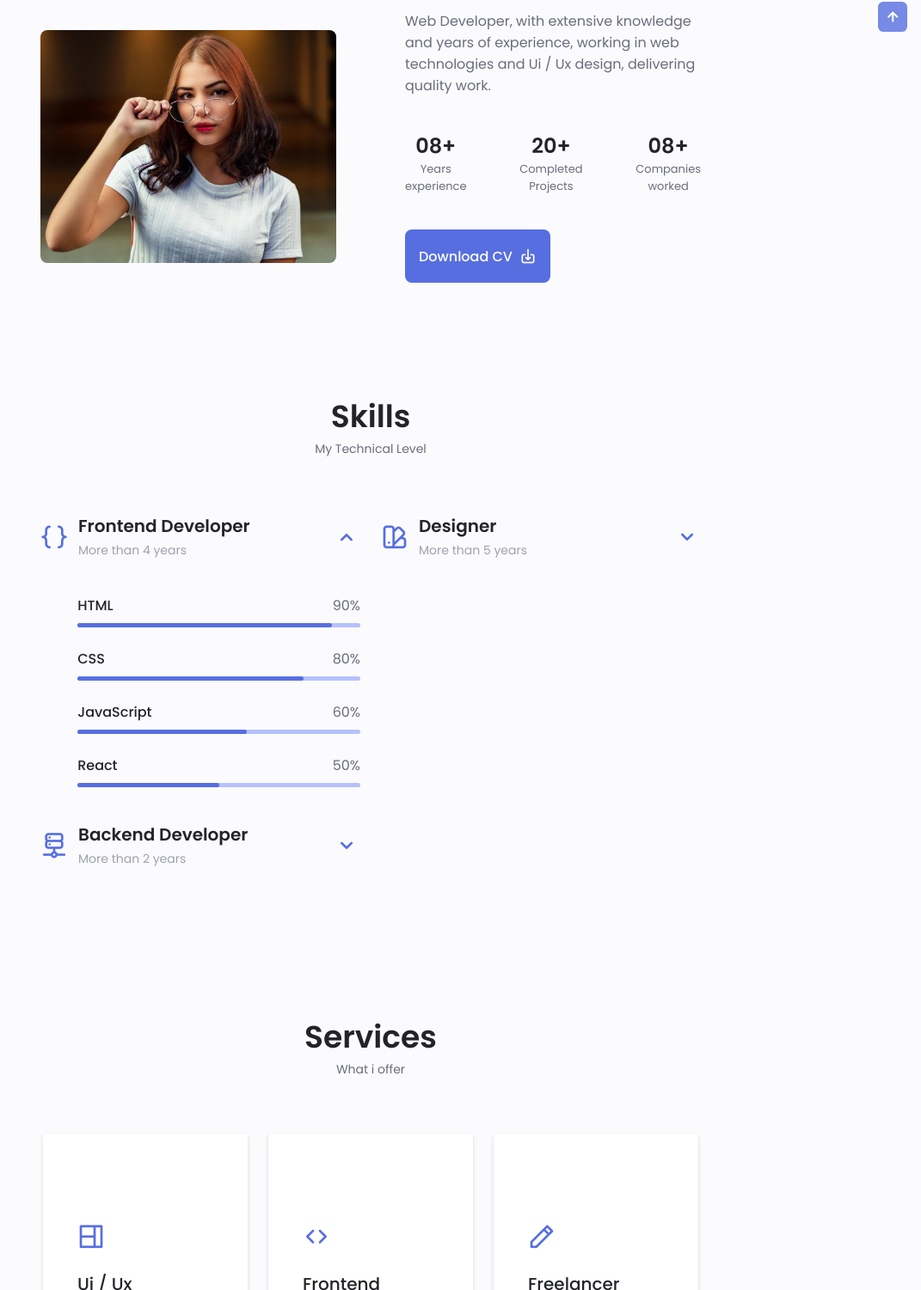
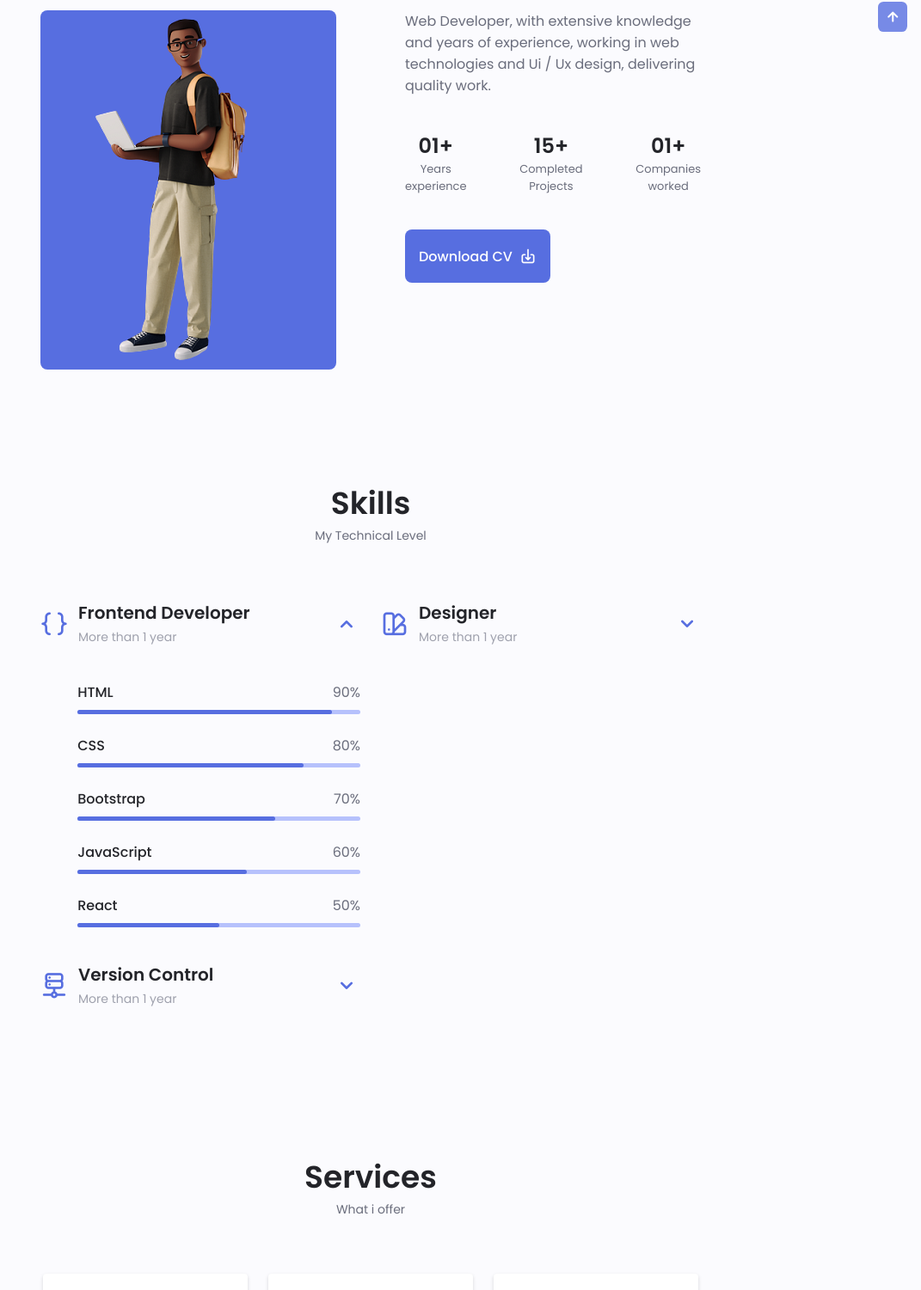
Before and after one commit to loyalthedev/Personal-Portfolio, a plain HTML site: page index.html in a window 1280 px wide. Shown: the part 923-2424 px from the top of the page at 86% size, without its empty margins (209-1280 px from the left). Drawn offline with nearby package versions, Linux system fonts and the light colour scheme.

Commit message:
here i am committing again

```diff
--- a/assets/css/style.css
+++ b/assets/css/style.css
@@ -407,10 +407,24 @@ img {
 
 /* About  */
 .about__img {
-    width: 200px;
+    /* width: 200px; */
     border-radius: .5rem;
     justify-self: center;
     align-self: center;
+}
+
+.about__blob-container {
+    width: auto;
+    height: fit-content;
+    background-color: var(--first-color);
+    padding-top: 10px;
+    border-radius: .5rem;
+}
+
+.about__blob-img {
+    justify-self: center;
+    align-self: center;
+    margin-left: 4em;
 }
 
 .about__description {
@@ -520,6 +534,10 @@ img {
     width: 80%;
 }
 
+.skills__bootstrap {
+    width: 70%;
+}
+
 .skills__js {
     width: 60%;
 }
@@ -528,20 +546,12 @@ img {
     width: 50%;
 }
 
-.skills__php {
+.skills__git {
     width: 80%;
 }
 
-.skills__node {
-    width: 70%;
-}
-
-.skills__angular {
-    width: 60%;
-}
-
-.skills__python {
-    width: 55%;
+.skills__github {
+    width: 80%;
 }
 
 .skills__figma {
--- a/index.html
+++ b/index.html
@@ -114,7 +114,6 @@
                             </g>
 
                         </svg>
-                        </svg>
                     </div>
 
                     <div class="home__data">
@@ -148,7 +147,9 @@
             <span class="section__subtitle">My Introduction</span>
 
             <div class="about__container container grid">
-                <img src="./assets/images/about.jpg" alt="" class="about__img">
+                <div class="about__blob-container">
+                    <img src="./assets/images/about_blob.png" alt="" class="about__blob-img">
+                </div>
 
                 <div class="about__data">
                     <p class="about__description">Web Developer, with extensive knowledge and years of experience,
@@ -156,17 +157,17 @@
 
                     <div class="about__info">
                         <div>
-                            <span class="about__info-title">08+</span>
+                            <span class="about__info-title">01+</span>
                             <span class="about__info-name">Years <br> experience</span>
                         </div>
 
                         <div>
-                            <span class="about__info-title">20+</span>
+                            <span class="about__info-title">15+</span>
                             <span class="about__info-name">Completed <br> Projects</span>
                         </div>
 
                         <div>
-                            <span class="about__info-title">08+</span>
+                            <span class="about__info-title">01+</span>
                             <span class="about__info-name">Companies <br> worked</span>
                         </div>
 
@@ -194,7 +195,7 @@
 
                             <div>
                                 <h1 class="skills__title">Frontend Developer</h1>
-                                <span class="skills__subtitle">More than 4 years</span>
+                                <span class="skills__subtitle">More than 1 year</span>
                             </div>
 
                             <i class="uil uil-angle-down skills__arrow"></i>
@@ -219,6 +220,16 @@
                                 </div>
                                 <div class="skills__bar">
                                     <span class="skills__percentage skills__css"></span>
+                                </div>
+                            </div>
+
+                            <div class="skills__data">
+                                <div class="skills__titles">
+                                    <h3 class="skills__name">Bootstrap</h3>
+                                    <span class="skills__number">70%</span>
+                                </div>
+                                <div class="skills__bar">
+                                    <span class="skills__percentage skills__bootstrap"></span>
                                 </div>
                             </div>
 
@@ -251,8 +262,8 @@
                             <i class="uil uil-server-network skills__icon"></i>
 
                             <div>
-                                <h1 class="skills__title">Backend Developer</h1>
-                                <span class="skills__subtitle">More than 2 years</span>
+                                <h1 class="skills__title">Version Control</h1>
+                                <span class="skills__subtitle">More than 1 year</span>
                             </div>
 
                             <i class="uil uil-angle-down skills__arrow"></i>
@@ -262,43 +273,25 @@
                         <div class="skills__list grid">
                             <div class="skills__data">
                                 <div class="skills__titles">
-                                    <h3 class="skills__name">PHP</h3>
+                                    <h3 class="skills__name">Git</h3>
                                     <span class="skills__number">80%</span>
                                 </div>
                                 <div class="skills__bar">
-                                    <span class="skills__percentage skills__php"></span>
+                                    <span class="skills__percentage skills__git"></span>
                                 </div>
                             </div>
 
                             <div class="skills__data">
                                 <div class="skills__titles">
-                                    <h3 class="skills__name">Node Js</h3>
-                                    <span class="skills__number">70%</span>
+                                    <h3 class="skills__name">GitHub</h3>
+                                    <span class="skills__number">80%</span>
                                 </div>
                                 <div class="skills__bar">
-                                    <span class="skills__percentage skills__node"></span>
+                                    <span class="skills__percentage skills__github"></span>
                                 </div>
                             </div>
 
-                            <div class="skills__data">
-                                <div class="skills__titles">
-                                    <h3 class="skills__name">AngularJS</h3>
-                                    <span class="skills__number">80%</span>
-                                </div>
-                                <div class="skills__bar">
-                                    <span class="skills__percentage skills__angular"></span>
-                                </div>
-                            </div>
 
-                            <div class="skills__data">
-                                <div class="skills__titles">
-                                    <h3 class="skills__name">Python</h3>
-                                    <span class="skills__number">55%</span>
-                                </div>
-                                <div class="skills__bar">
-                                    <span class="skills__percentage skills__python"></span>
-                                </div>
-                            </div>
 
                         </div>
                     </div>
@@ -313,7 +306,7 @@
 
                             <div>
                                 <h1 class="skills__title">Designer</h1>
-                                <span class="skills__subtitle">More than 5 years</span>
+                                <span class="skills__subtitle">More than 1 year</span>
                             </div>
 
                             <i class="uil uil-angle-down skills__arrow"></i>
```
Also changed, not shown: assets/images/about_blob.png (added).
